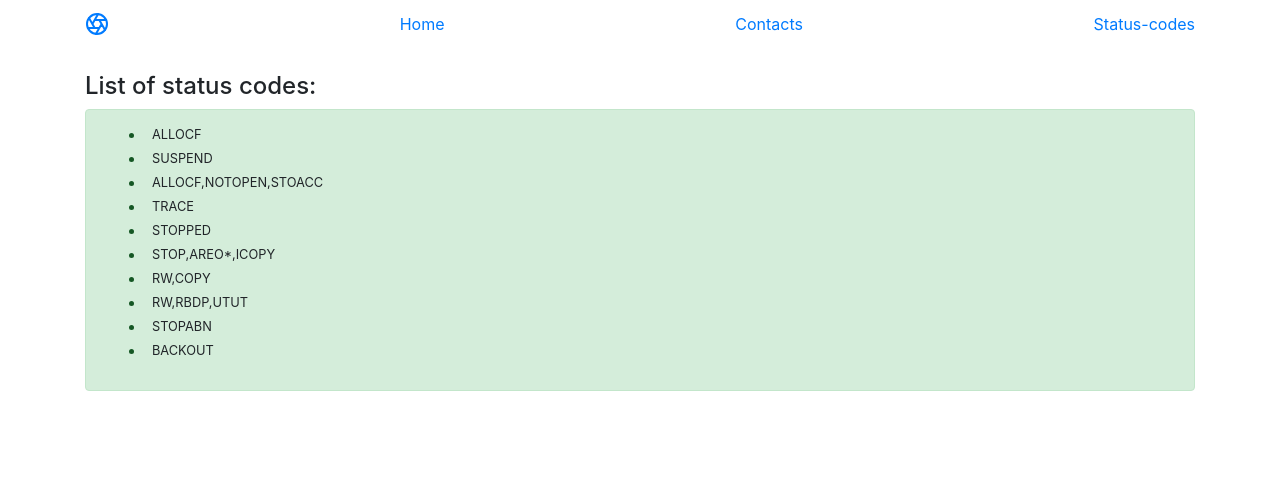
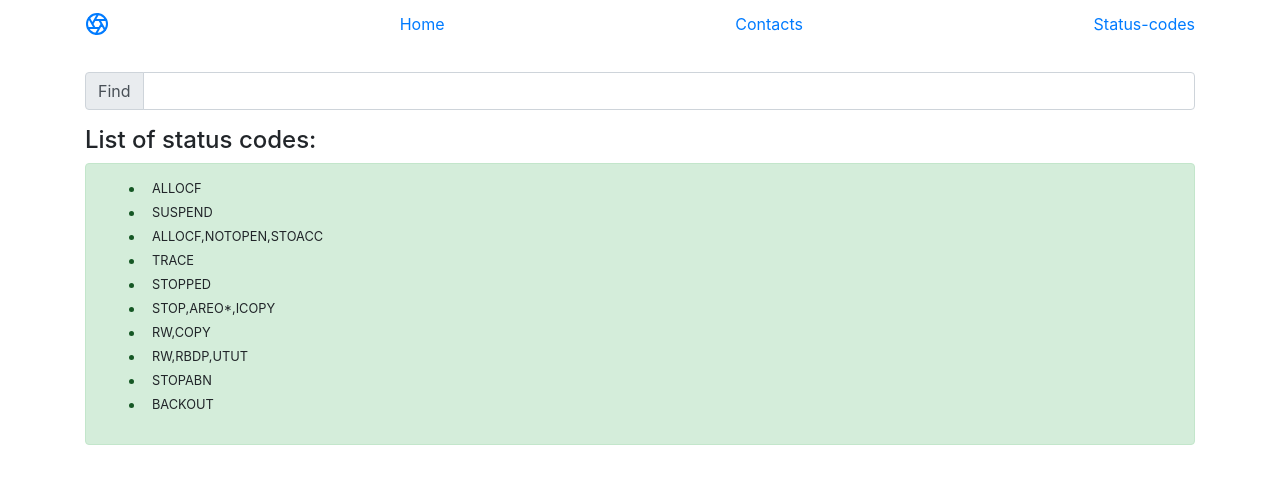
Before and after one commit to Tokscull/SampleB, an Angular app: page /status-codes in a window 1280 px wide. Shown: the top 484 px of the page. Built offline with nearby package versions, Linux system fonts and the light colour scheme.

Commit message:
add search pipe for statusCodes list

```diff
--- a/package.json
+++ b/package.json
@@ -20,6 +20,7 @@
     "@angular/platform-browser-dynamic": "~7.2.0",
     "@angular/router": "~7.2.0",
     "core-js": "^2.5.4",
+    "ngx-materialize": "^6.1.3",
     "rxjs": "~6.3.3",
     "tslib": "^1.9.0",
     "zone.js": "~0.8.26"
--- a/src/app/app.module.ts
+++ b/src/app/app.module.ts
@@ -10,6 +10,7 @@ import {ColorService} from './serveces/color/color.service';
 import {StatusCodeService} from './serveces/status-code/status-code.service';
 import {StatusCodesComponent} from './components/status-codes/status-codes.component';
 import {StatusCodeComponent} from './components/status-codes/status-code/status-code.component';
+import { SearchPipe } from './pipe/search/search.pipe';
 
 
 const appRouter: Routes = [
@@ -24,7 +25,8 @@ const appRouter: Routes = [
     CarComponent,
     ContactsComponent,
     StatusCodesComponent,
-    StatusCodeComponent
+    StatusCodeComponent,
+    SearchPipe
   ],
   imports: [
     BrowserModule,
--- a/src/app/components/contacts/contacts.component.html
+++ b/src/app/components/contacts/contacts.component.html
@@ -1,5 +1,5 @@
 <div class="container">
   <br>
-  <h3 [ngStyle]="{'font-style': styleExp}">This is contact page!!</h3>
+  <h3 [ngStyle]="{'font-style': styleExp}">{{styleExp | uppercase}}</h3>
 
 </div>
--- a/src/app/components/status-codes/status-codes.component.html
+++ b/src/app/components/status-codes/status-codes.component.html
@@ -1,11 +1,19 @@
 <div class="container">
 
     <br>
+    <div class="input-group mb-3">
+        <div class="input-group-prepend">
+            <span class="input-group-text" id="inputGroup-sizing-default">Find</span>
+        </div>
+        <input type="text" class="form-control" aria-label="Default" aria-describedby="inputGroup-sizing-default" [(ngModel)]="searchStr">
+    </div>
+
+
     <h4>List of status codes:</h4>
 
     <div class="alert alert-success">
         <ul>
-            <li *ngFor="let statusCode of statusCodes">
+            <li *ngFor="let statusCode of statusCodes  | search:searchStr">
                 <button class="btn btn-sm" (click)="showCodeInfo(statusCode)">{{statusCode.code}} </button>
             </li>
         </ul>
--- a/src/app/components/status-codes/status-codes.component.ts
+++ b/src/app/components/status-codes/status-codes.component.ts
@@ -15,6 +15,7 @@ export class StatusCodesComponent implements OnInit {
     isShowStatusCode: boolean;
     objectType: ObjectType;
     isShowObjectType: boolean;
+    searchStr: string;
 
 
   constructor(private statusCodesService: StatusCodeService) {
@@ -24,6 +25,7 @@ export class StatusCodesComponent implements OnInit {
       this.isShowStatusCode = false;
       this.isShowObjectType = false;
       this.statusCodes = this.statusCodesService.getStatusCode();
+      this.searchStr = '';
   }
 
     showCodeInfo(statusCode: StatusCode) {
@@ -34,6 +36,6 @@ export class StatusCodesComponent implements OnInit {
 
     onDataChange(objectType: ObjectType) {
       this.objectType = objectType;
-      this.isShowObjectType = true;
+      this.isShowObjectType = !this.isShowObjectType;
     }
 }
--- /dev/null
+++ b/src/app/pipe/search/search.pipe.ts
@@ -0,0 +1,15 @@
+import { Pipe, PipeTransform } from '@angular/core';
+import {StatusCode} from '../../models/status-code';
+
+@Pipe({
+  name: 'search'
+})
+export class SearchPipe implements PipeTransform {
+
+    transform(statusCodes: StatusCode[], value: string) {
+        return statusCodes.filter(statusCode => {
+            return statusCode.code.includes(value);
+        });
+    }
+
+}
```
Also changed, not shown: angular.json (line endings or trailing spaces), 2 other files (tests, documents, lock files or other folders).
